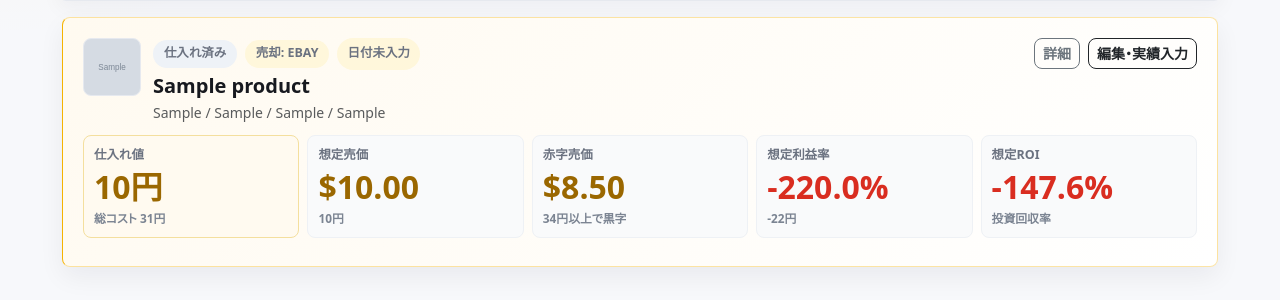
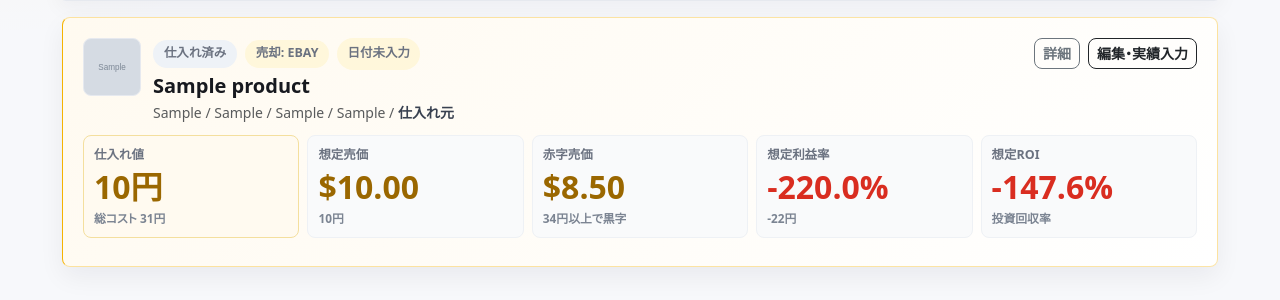
Before and after one commit to ryo0905-eng/seller-hub, a Django app: page / in a window 1280 px wide. Shown: the part 505-805 px from the top of the page. Run offline with Django 5.2, Linux system fonts and the light colour scheme; a user stored in the database is signed in; tables that the repository leaves empty hold one stand-in row (values such as "Sample post"); grey boxes marked "Sample" are stand-in pictures.

Commit message:
Add source link to pricing board

```diff
--- a/profittracker/templates/profittracker/product_list.html
+++ b/profittracker/templates/profittracker/product_list.html
@@ -103,6 +103,9 @@
                                         {% if product.brand %}{{ product.brand }} / {% endif %}
                                         {% if product.category %}{{ product.category }} / {% endif %}
                                         {% if product.source %}{{ product.source }}{% endif %}
+                                        {% if product.purchase_url %}
+                                            / <a class="source-link" href="{{ product.purchase_url }}" target="_blank" rel="noopener">仕入れ元</a>
+                                        {% endif %}
                                     </div>
                                 </div>
                             </div>
--- a/profittracker/tests.py
+++ b/profittracker/tests.py
@@ -208,6 +208,7 @@ class ProductViewTests(TestCase):
             exchange_rate=Decimal("150.00"),
             ebay_fee_rate=Decimal("13.00"),
             status=Product.Status.LISTED,
+            purchase_url="https://example.com/source",
         )
         self.client.force_login(user)
 
@@ -222,6 +223,8 @@ class ProductViewTests(TestCase):
         self.assertContains(response, "赤字売価")
         self.assertContains(response, "想定利益率")
         self.assertContains(response, "想定ROI")
+        self.assertContains(response, "仕入れ元")
+        self.assertContains(response, 'href="https://example.com/source"')
         self.assertNotContains(response, "10%値下げ")
         self.assertContains(response, "日付未入力")
         self.assertContains(response, "編集・実績入力")
--- a/static/css/app.css
+++ b/static/css/app.css
@@ -310,6 +310,18 @@ main.container {
 
 .product-title-link:hover {
     color: #000;
+    text-decoration: underline;
+}
+
+.source-link {
+    color: #394150;
+    font-weight: 800;
+    text-decoration: none;
+}
+
+.source-link:hover,
+.source-link:focus {
+    color: var(--app-text);
     text-decoration: underline;
 }
 
```
